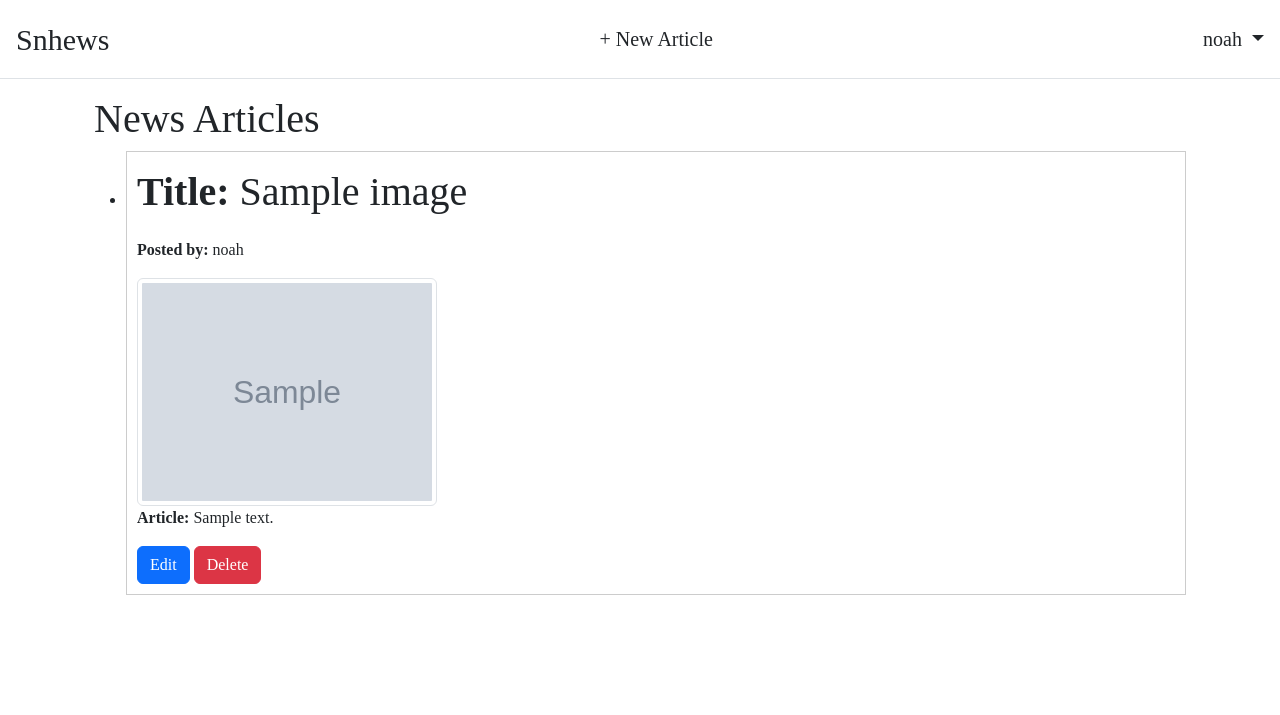
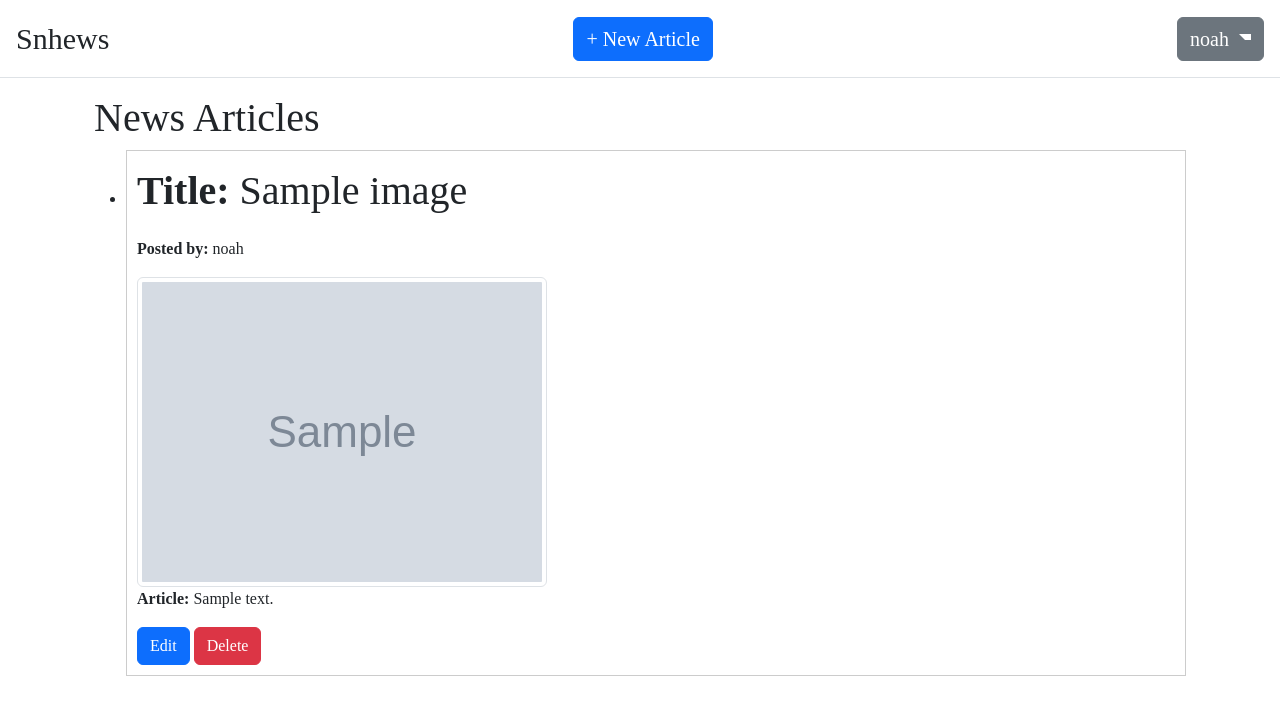
Before and after one commit to nash999W/finalProj, a Django app: page /image-list/ in a window 1280 px wide. Shown: the top 715 px of the page. Run offline with Django 4.2, Linux system fonts and the light colour scheme; a user stored in the database is signed in; data comes from the database, SQL or seed files in the repository; both versions use the stored data as it was after the commit; tables that the repository leaves empty hold one stand-in row (values such as "Sample post"); grey boxes marked "Sample" are stand-in pictures; some libraries are stand-ins or nearby versions.

Commit message:
+new article button change

```diff
--- a/pages/views.py
+++ b/pages/views.py
@@ -36,10 +36,10 @@ def image_edit_view(request, image_id):
         # Check if the logged in user is the author of the image
         if image.author != request.user:
             messages.error(request, "You Dont have Permission to edit this image.")
-            return redirect("home")
+            return redirect("image_list")
     except Image.author.RelatedObjectDoesNotExist:
         messages.error(request, "This image has no associated author.")
-        return redirect('home')
+        return redirect('image_list')
 
     if request.method == "POST":
         form = ImageForm(request.POST, request.FILES, instance=image)
@@ -58,10 +58,10 @@ def image_delete_view(request, image_id):
         # Check if the logged in user is the author of the image
         if image.author != request.user:
             messages.error(request, "You Dont have Permission to delete this image.")
-            return redirect('home')
+            return redirect('image_list')
     except Image.author.RelatedObjectDoesNotExist:
         messages.error(request, "This image has no associated author.")
-        return redirect('home')
+        return redirect('image_list')
 
     if request.method == "POST":
         image.delete()
--- a/templates/base.html
+++ b/templates/base.html
@@ -1,4 +1,3 @@
-<!-- base.html -->
 <!DOCTYPE html>
 <html lang="en">
 
@@ -11,15 +10,18 @@
     <link href="https://cdn.jsdelivr.net/npm/bootstrap@5.2.3/dist/css/bootstrap.min.css" rel="stylesheet"
           integrity="sha384-rbsA2VBKQhggwzxH7pPCaAqO46MgnOM80zW1RWuH61DGLwZJEdK2Kadq2F9CUG65" crossorigin="anonymous">
 
-    <!-- Added style for messages -->
-      <style>
+    <!-- Begin custom CSS for dropdown color -->
+    <style>
         .messages {
             font-family: 'Times New Roman', Times, serif;
-            font-size: 30px;    /* Added */
+            font-size: 30px;
+        }
+        .btn-secondary.dropdown-toggle::after {
+            border-top-color: white;
+            border-right-color: white;
         }
     </style>
-    <!-- End Added Style -->
-
+    <!-- End custom CSS for dropdown color -->
 </head>
 
 <body style="font-family: 'Times New Roman', Times, serif;">
@@ -31,15 +33,15 @@
         {% if user.is_authenticated %}
             <div class="d-flex">
                 <ul class="nav justify-content-center">
-                    <li><a href="{% url 'upload' %}" class="nav-link px-2 link-dark" style="font-size: 20px;">+ New Article</a></li>
+                    <li><a href="{% url 'upload' %}" class="btn btn-primary" style="font-size: 20px;">+ New Article</a></li>
                 </ul>
             </div>
 
             <div class="dropdown text-end">
-                <a href="#" class="d-block link-dark text-decoration-none dropdown-toggle" id="dropdownUser1"
-                   data-bs-toggle="dropdown" aria-expanded="false" style="font-size: 20px;">
+                <button class="btn btn-secondary dropdown-toggle" type="button" id="dropdownUser1"
+                        data-bs-toggle="dropdown" aria-expanded="false" style="font-size: 20px;">
                     {{ user.username }}
-                </a>
+                </button>
                 <ul class="dropdown-menu text-small" aria-labelledby="dropdownUser1">
                     <li><a class="dropdown-item" href="{% url 'password_change' %}">Change password</a></li>
                     <li><a class="dropdown-item" href="{% url 'logout' %}">Log Out</a></li>
--- a/templates/image_list.html
+++ b/templates/image_list.html
@@ -12,7 +12,7 @@
 
                     <!-- Check if the image object actually exists before attempting to display it -->
                     {% if image.image %}
-                        <img src="{{ image.image.url }}" alt="{{ image.title }}" class="img-thumbnail" style="max-width: 300px; max-height: 300px;">
+                        <img src="{{ image.image.url }}" alt="{{ image.title }}" class="img-thumbnail" style="max-width: 500px; max-height: 500px;">
                     {% else %}
                         <p></p>
                     {% endif %}
```
Also changed, not shown: db.sqlite3.
